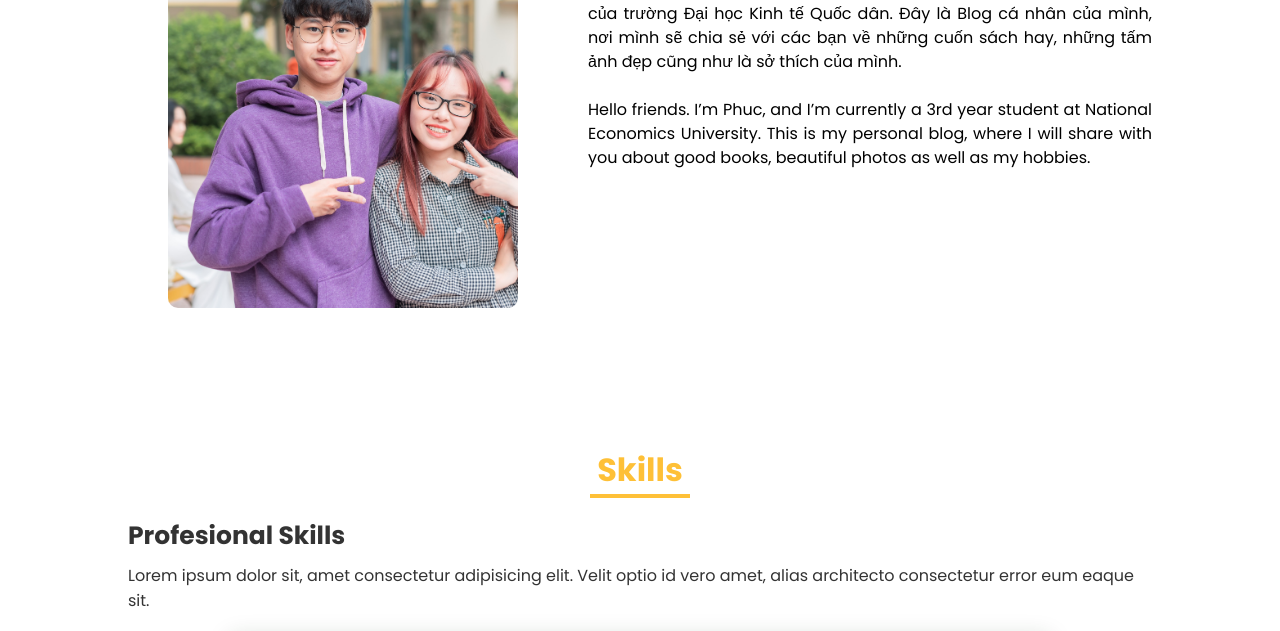
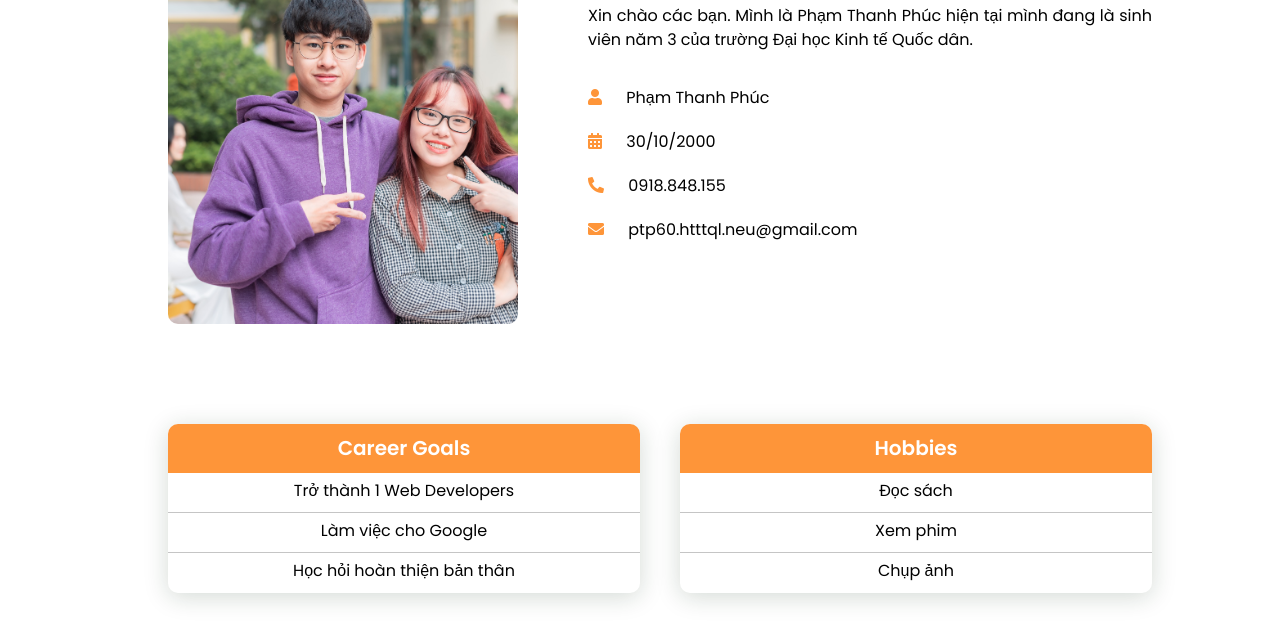
Before and after one commit to thanhphuc3010/thanhphuc3010.github.io, a plain HTML site: page index.html in a window 1280 px wide. Shown: the part 985-1616 px from the top of the page. Drawn offline with nearby package versions, Linux system fonts and the light colour scheme.

Commit message:
update infor

```diff
--- a/assets/css/base.css
+++ b/assets/css/base.css
@@ -22,7 +22,7 @@
 
 html {
     font-size: 62.5%;
-    line-height: 0rem;
+    line-height: 1.6rem;
     box-sizing: border-box;
     font-family: var(--primary-font);
 }
--- a/assets/css/style.css
+++ b/assets/css/style.css
@@ -195,11 +195,78 @@
 }
 
 .container__text {
+    margin-top: 20px;
     font-size: 1.6rem;
     line-height: 2.4rem;
     text-align: justify;
 
 }
+
+.text__infor {
+
+}
+.text__infor p {
+    padding: 10px 0;
+}
+
+.text__infor i {
+    padding-right: 20px;
+    color: var(--second-color);
+    font-weight: bold;
+}
+
+/* Section Hobbies */
+
+.infor {
+    padding-top: 100px;
+    display: flex;
+    width: 100%;
+    justify-content: space-between;
+}
+
+.infor__box {
+    width: 50%;
+    margin: 0 0 0 40px;
+    border-radius: 10px;
+    border-top: none;
+    box-shadow: 0 4px 25px rgb(14 49 22 /.18);
+}
+
+.infor__title {
+    font-size: 2rem;
+    text-align: center;
+    padding: 10px 0;
+    border-bottom: 1px solid var(--second-color);
+    margin: 0;
+    background-color: var(--second-color);
+    border-top-left-radius: 10px;
+    border-top-right-radius: 10px;
+    line-height: 1.4;
+    font-weight: 600;
+    color: var(--white-color);
+}
+
+.infor__list {
+    list-style: none;
+    font-size: 1.6rem;
+}
+
+.infor__item {
+    padding: 10px 40px;
+    text-align: center;
+    border-bottom: 1px solid #c5c5c5;
+    min-height: 40px;
+}
+
+.infor__item p {
+    display: inline-block;
+}
+
+.infor__item:last-child {
+    border-bottom:none;
+}
+
+
 
 /* Section - Skills */
 
@@ -314,6 +381,7 @@
 .skills__softskill {
     width: 100%;
     margin-top: 40px;
+    color: var(--text-color);
 }
 
 
@@ -676,10 +744,35 @@
         margin: auto;
     }
 
+
+    /* Responsive Hobbies section */
+    .infor {
+        flex-direction: column;
+        margin: 0;
+        padding: 0;
+    }
+
+    .infor__box {
+        width: 100%;
+        margin: 0;
+        padding: 40px 20px;
+
+    }
+
+    .infor__title {
+        font-size: 1.6rem;
+    }
+
+    .infor__item {
+        font-size: 1.4rem;
+    }
+
+
     /* Responsive Skills section */
     .skills__subtitle {
         font-size: 1.6rem;
         text-align: center;
+        color: var(--text-color);
     }
 
     .skills__text {
--- a/index.html
+++ b/index.html
@@ -73,14 +73,80 @@
                             <img src="./assets/images/logo.png" alt="logo" class="title__image">
                         </h2>
                         <div class="container__text">
-                            Xin chào các bạn. Mình là Phúc hiện tại mình đang là sinh viên năm 3 của trường Đại học Kinh tế Quốc dân. Đây là Blog cá nhân của mình, nơi mình sẽ chia sẻ với các bạn về những cuốn sách hay, những tấm ảnh đẹp cũng như là sở thích của mình.
+                            Xin chào các bạn. Mình là Phạm Thanh Phúc hiện tại mình đang là sinh viên năm 3 của trường Đại học Kinh tế Quốc dân.
                             <br>
                             <br>
-                            Hello friends. I’m Phuc, and I’m currently a 3rd year student at National Economics University. This is my personal blog, where I will share with you about good books, beautiful photos as well as my hobbies.
+
+                            <div class="text__infor">
+                                <p>
+                                    <i class="far fa-user"></i>
+                                    Phạm Thanh Phúc
+                                </p>
+                                <p>
+                                    <i class="far fa-calendar-alt"></i>
+                                    30/10/2000
+                                </p>
+                                <p>
+                                    <i class="fas fa-phone-alt"></i>
+                                    0918.848.155
+                                </p>
+                                <p>
+                                    <i class="far fa-envelope"></i>
+                                    ptp60.htttql.neu@gmail.com
+                                </p>
+                            </div>
                         </div>
                     </div>
                 </div>
             </section>
+
+            <!-- Section Hobbies -->
+            <section class="hobbies">
+                <div class="infor">
+                    <div class="infor__box">
+                        <h1 class="infor__title">Career Goals</h1>
+                        <ul class="infor__list">
+                            <li class="infor__item">
+                                <p>
+                                    Trở thành 1 Web Developers
+                                </p>
+                            </li>
+                            <li class="infor__item">
+                                <p>
+                                    Làm việc cho Google
+                                </p>
+                            </li>
+                            <li class="infor__item">
+                                <p>
+                                    Học hỏi hoàn thiện bản thân
+                                </p>
+                            </li>
+                        </ul>
+                    </div>
+                    <div class="infor__box">
+                        <h1 class="infor__title">Hobbies</h1>
+                        <ul class="infor__list">
+                            <li class="infor__item">
+                                <p>
+                                    Đọc sách
+                                </p>
+                            </li>
+                            <li class="infor__item">
+                                <p>
+                                   Xem phim
+                                </p>
+                            </li>
+                            <li class="infor__item">
+                                <p>
+                                    Chụp ảnh
+                                </p>
+                            </li>
+                        </ul>
+                    </div>
+                </div>
+
+            </section>
+
             <!-- Section Skills -->
             <section class="skills" id="skills">
                 <h1 class="title">
@@ -91,10 +157,6 @@
                         <h2 class="skills__subtitle">
                             Profesional Skills
                         </h2>
-
-                        <p class="skills__text">
-                            Lorem ipsum dolor sit, amet consectetur adipisicing elit. Velit optio id vero amet, alias architecto consectetur error eum eaque sit.
-                        </p>
                         <div class="skills__box">
                             <div class="skills__data">
                                 <div class="skills__infor">
@@ -131,10 +193,6 @@
                         <h2 class="skills__subtitle">
                             Soft Skills
                         </h2>
-
-                        <p class="skills__text">
-                            Lorem ipsum dolor sit, amet consectetur adipisicing elit. Velit optio id vero amet, alias architecto consectetur error eum eaque sit.
-                        </p>
                         <div class="skills__box">
                             <div class="skills__data">
                                 <div class="skills__infor">
@@ -169,11 +227,8 @@
 
                     <div class="skills__softskill">
                         <h2 class="skills__subtitle">
-                            Language
+                            Other Skills
                         </h2>
-
-                        <p class="skills__text">
-                            Lorem ipsum dolor sit, amet consectetur adipisicing elit. Velit optio id vero amet, alias architecto consectetur error eum eaque sit.
                         </p>
                         <div class="skills__box">
                             <div class="skills__data">
```
